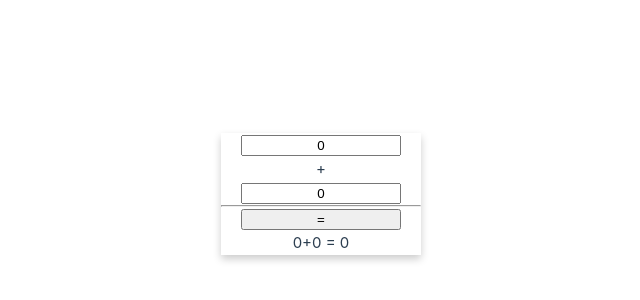
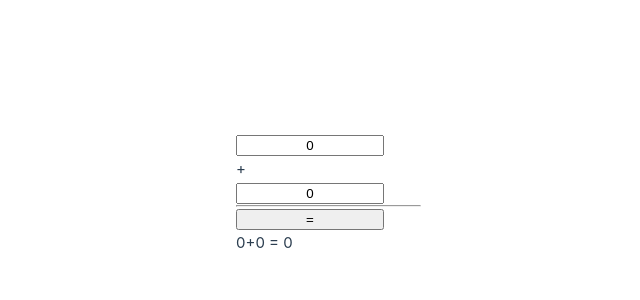
Before and after one commit to 64160056/Lab2, a Vue app: page / in a window 1280 px wide. Shown: the part 206-506 px from the top of the page, without its empty margins (219-859 px from the left). Built offline with nearby package versions, Linux system fonts and the light colour scheme.

Commit message:
add setup in script and delete Export default add setup()

```diff
--- a/src/App.vue
+++ b/src/App.vue
@@ -6,23 +6,8 @@ import CalComponent from "./components/CalComponent.vue";
 
 <template>
   <div>
-    <CalComponent></CalComponent>
+    <CalComponent/>
   </div>
 </template>
 
-<style>
-.card {
-  box-shadow: 0 4px 8px 0 rgba(0, 0, 0, 0.2);
-  transition: 0.3s;
-  width: 200px;
-  text-align: center;
-}
-
-.card:hover {
-  box-shadow: 0 8px 16px 0 rgba(0, 0, 0, 0.2);
-}
-
-.container {
-  padding: 2px 16px;
-}
-</style>
+<style scoped></style>
--- a/src/components/CalComponent.vue
+++ b/src/components/CalComponent.vue
@@ -1,7 +1,6 @@
-<script lang="ts">
+<script setup lang="ts">
 import { reactive, computed } from "vue";
-export default {
-  setup() {
+
 const state = reactive({
   num1: "0",
   num2: "0",
@@ -13,9 +12,6 @@ export default {
 function add() {
   state.result = parseInt(state.num1) + parseInt(state.num2);
 }
-    return { state, add, result };
-  },
-};
 </script>
 
 <template>
```
Lines whose indentation alone changed are shown as unchanged.
